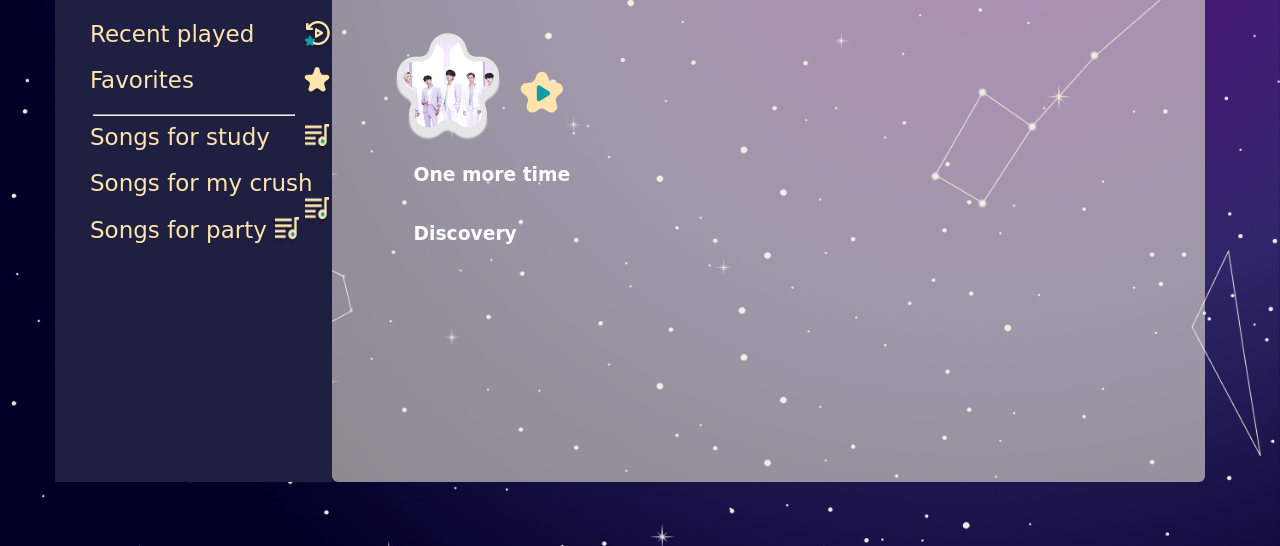
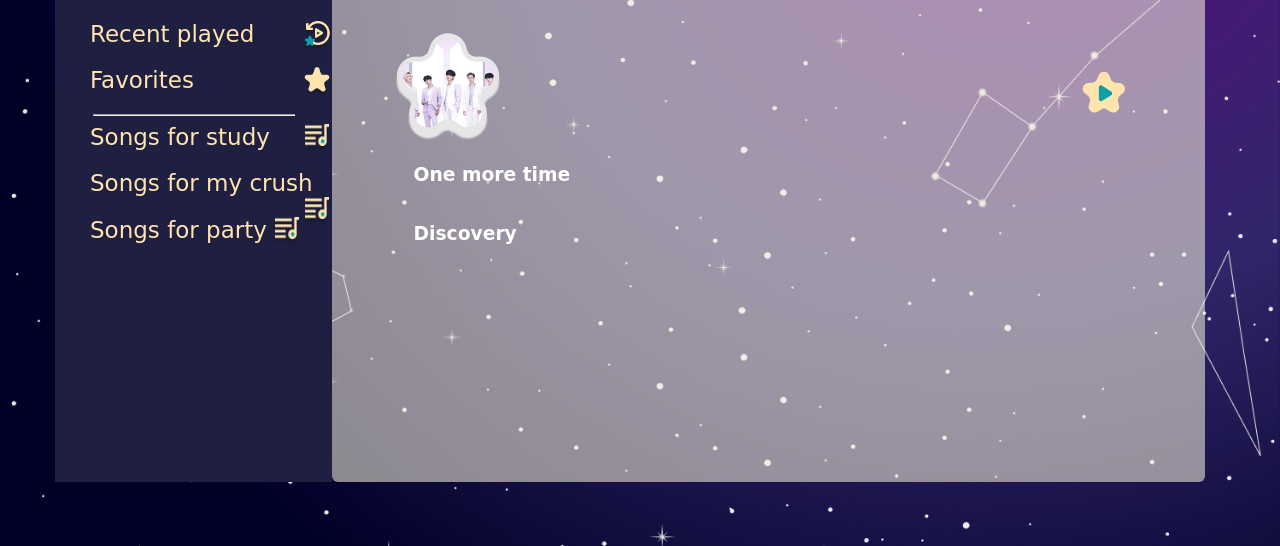
Before and after one commit to mariaconejo/StellarWaves-FrontEnd, a website: page profile.html in a window 1280 px wide. Shown: the part 254-800 px from the top of the page. Drawn offline with Linux system fonts and the light colour scheme.

Commit message:
current changes

```diff
--- a/mediaplayer.js
+++ b/mediaplayer.js
@@ -26,7 +26,6 @@ function animateCanvas() {
     window.requestAnimationFrame(animateCanvas);
   }
 }
-
 function mediaplayerPlay() {
   audio.play();
   animateCanvas();
--- a/profile.html
+++ b/profile.html
@@ -69,7 +69,7 @@
                 </button> -->
             </h1>
             <!---->
-            <div class="song clearfix" id="song">
+            <div class="song" id="song">
               <!--portada de album-->
               <img src="img/portada.png" alt="Portada de album">
               <div class="info__h3">
```
Also changed, not shown: mediaplayer.html (+0 -1 lines).
